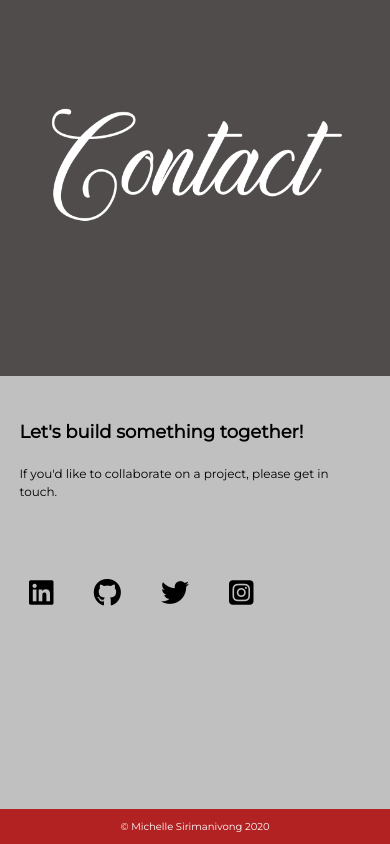
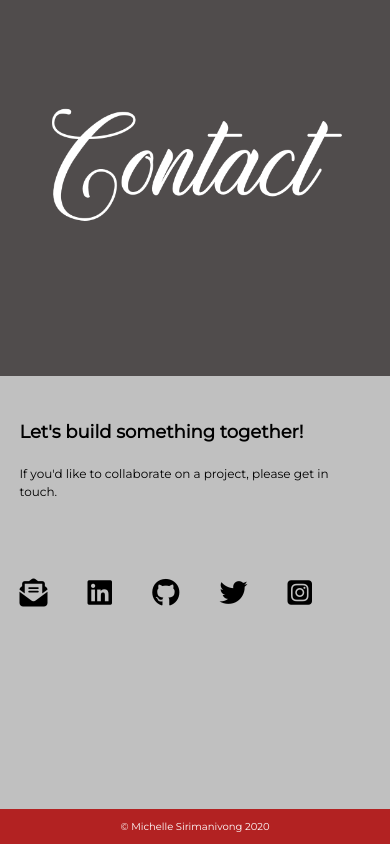
Before and after one commit to MicheSi/portfolio-react, a React (Create React App) app: page / in a window 390 px wide. Shown: the part 2629-3473 px from the top of the page. Built offline with nearby package versions, Linux system fonts and the light colour scheme.

Commit message:
fixed icon spacing

```diff
--- a/src/App.css
+++ b/src/App.css
@@ -460,7 +460,7 @@ footer {
 
   .iconLinks {
     justify-content: space-evenly;
-    margin: 0 0 5% -10%;
+    margin: 0 0 5% 5%;
   }
 
   .iconLinks i {
@@ -529,7 +529,7 @@ footer {
   }
 
   div.iconLinks {
-    margin-left: -8%;
+    margin-left: 8%;
   }
 
   .iconLinks i {
```
